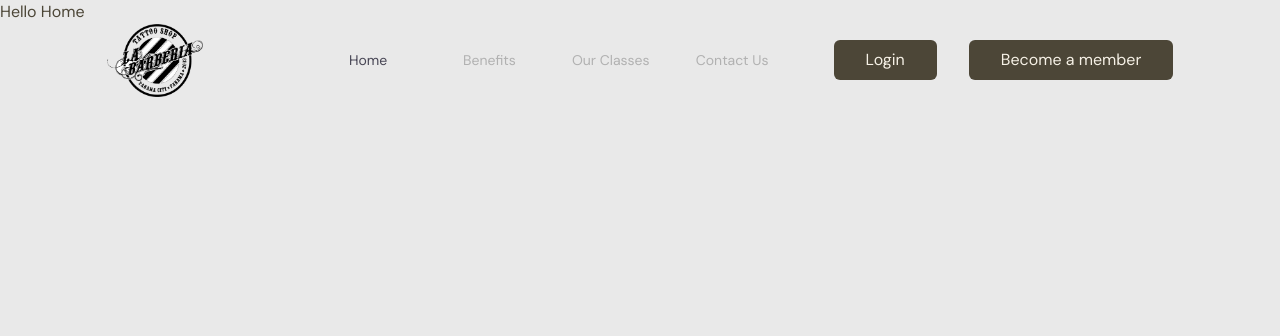
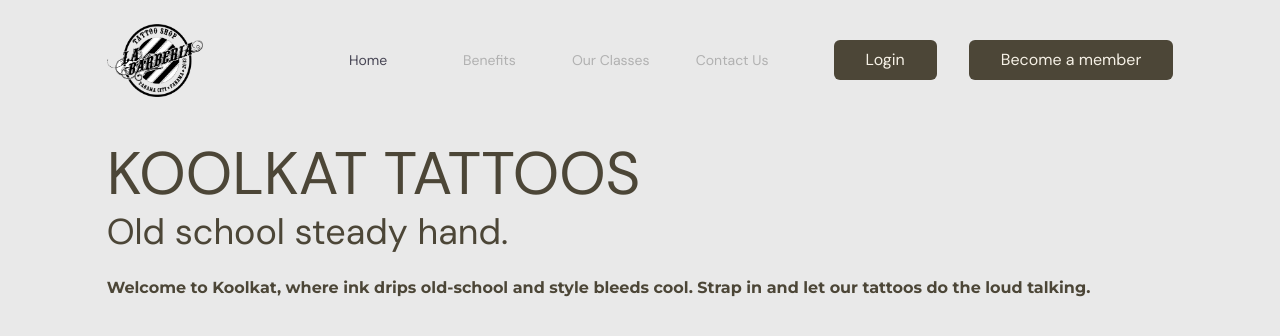
Before and after one commit to elon5000/tattoo-app, a React (Vite) app: page / in a window 1280 px wide. Shown: the top 336 px of the page. Built offline with nearby package versions, Linux system fonts and the light colour scheme.

Commit message:
Home cmp changes

```diff
--- a/src/components/Home/index.tsx
+++ b/src/components/Home/index.tsx
@@ -1,11 +1,29 @@
+
+// * Hooks
+import useMediaQuery from '@/hooks/useMediaQuery'
+
+// * Components
+import ActionButton from '../ActionButton'
 
 // * Types
 import { SelectedPage } from '@/shared/types.ts'
 
 type Props = {
-    setSelectedPage: (value: SelectedPage)=> void
+    setSelectedPage: (value: SelectedPage) => void
 }
 
-export default function Home({setSelectedPage}: Props) {
-    return <h1>Hello Home</h1>
+export default function Home({ setSelectedPage }: Props) {
+
+    const isAboveMediumScreens = useMediaQuery('(min-width: 1060px)')
+
+    const sectionStyles = 'main-layout mx-auto gap-16 bg-gray- pt-36 pb-10 md:h-full md:pb-0'
+    return <section
+    className={sectionStyles}
+    id="home">
+        <div>
+            <h1 className="text-6xl mb-2 uppercase">KoolKat Tattoos</h1>
+            <h3 className="text-4xl mb-6">Old school steady hand.</h3>
+            <p className="font-montserrat">Welcome to Koolkat, where ink drips old-school and style bleeds cool. Strap in and let our tattoos do the loud talking.</p>
+        </div>
+    </section>
 }
--- a/src/components/MainNavBar/Link.tsx
+++ b/src/components/MainNavBar/Link.tsx
@@ -16,7 +16,7 @@ export function Link({ pageName, selectedPage, setSelectedPage }: Props) {
     const linkStyles = `${fontStyle} w-full text-center py-2 transition duration-100 hover:text-primary-500 capitalize cursor-pointer`
 
     return <AnchorLink
-        href={'#/' + pageRouteStr}
+        href={'#' + pageRouteStr}
         title={`Go to ${pageName}`}
         onClick={() => setSelectedPage(pageRouteStr)}
         className={linkStyles}>
--- a/src/components/MainNavBar/index.tsx
+++ b/src/components/MainNavBar/index.tsx
@@ -41,10 +41,10 @@ export default function MainNavBar({ selectedPage, isMainNavOpen, setSelectedPag
         'fixed w-full h-full inset-0 bg-zinc-950/90 cursor-pointer'
         : 'relative bg-transparent flex-1'
     const navStyles = `flex-between cursor-default ${(!isAboveMediumScreen && isMainNavOpen) ?
-        'py-[32px] flex-col h-full absolute w-3/5 bg-primary-100 top-0 end-0 animate-slide-in-left'
+        'justify-around flex-col h-full absolute w-3/5 bg-primary-100 top-0 end-0 animate-slide-in-left'
         : 'mx-auto w-full justify-end'}`
     const navUlStyles = isAboveMediumScreen ? 'flex-between gap-8 mx-auto w-1/2 text-sm'
-        : 'flex-between flex-col max-h-[320px] gap-8 flex-1 text-xl'
+        : 'flex-between flex-col max-h-[400px] gap-8 flex-1 text-xl'
 
     const toggleModalBtnStyles = `w-12 p-2 hover:text-primary-300 ${isMainNavOpen ? 'self-start' : 'justify-self-end rounded-full bg-primary-500 text-primary-100 hover:bg-zinc-950/90'}`
 
```
